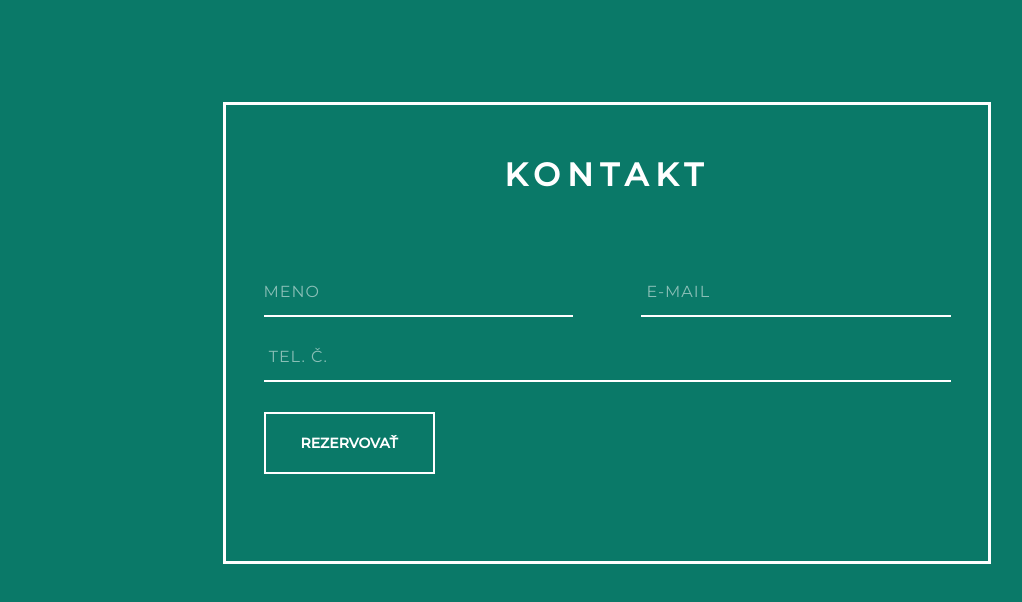
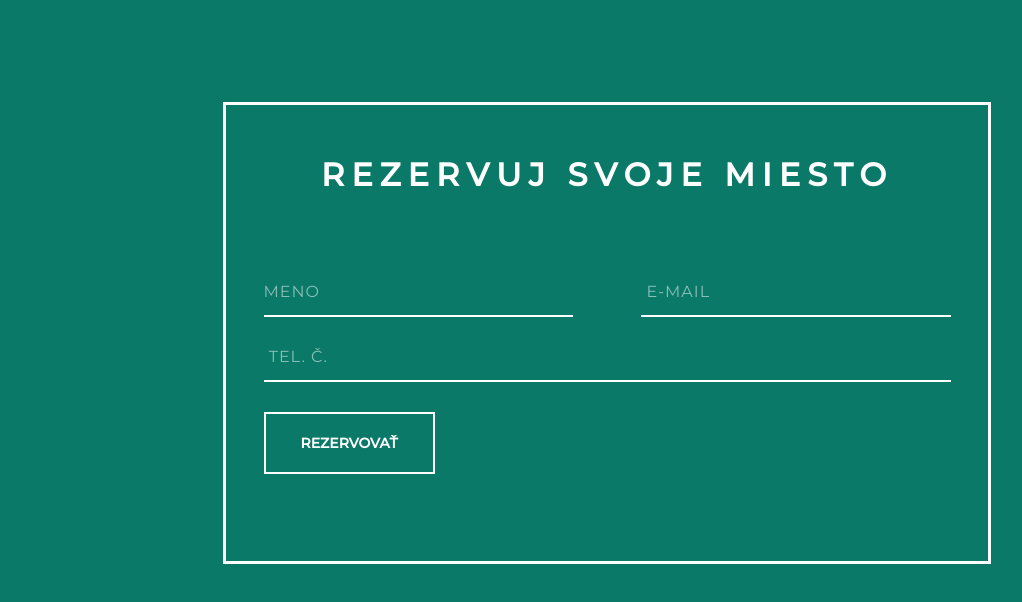
Before and after one commit to Jakub968/Jakub968e, a plain HTML site: page registracia.html in a window 1280 px wide. Shown: the part 78-680 px from the top of the page, without its empty margins (33-1055 px from the left). Drawn offline with Linux system fonts and the light colour scheme.

Commit message:
Add files via upload

```diff
--- a/css/registracia.css
+++ b/css/registracia.css
@@ -109,6 +109,8 @@ a {
     text-transform: uppercase;
     margin-top: 50px;
     font-family: 'montserrat', sans-serif;
+    max-width: 90%;
+    margin: 50px auto 0 auto;
   }
 
   .underline {
--- a/registracia.html
+++ b/registracia.html
@@ -15,7 +15,7 @@
     </header>
 
     <div class="bottom-animation" id="container">
-        <h1> Kontakt </h1>
+        <h1> rezervuj svoje miesto </h1>
         <form action="#" method="post" id="contact_form">
           <div class="name">
             <label for="name"></label>
```
